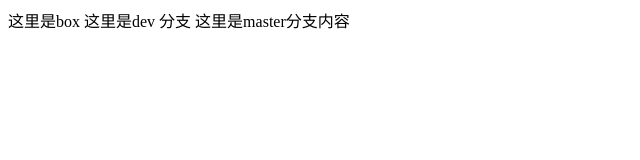
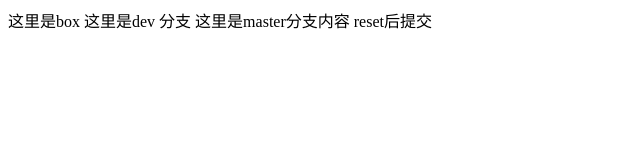
Before and after one commit to xiaotianle/test, a plain HTML site: page index.html in a window 1280 px wide. Shown: the whole page, without its empty margins (0-640 px from the left). Drawn offline with Linux system fonts and the light colour scheme.

Commit message:
reset后提交

```diff
--- a/index.html
+++ b/index.html
@@ -14,6 +14,7 @@
         这里是box
         这里是dev 分支
         这里是master分支内容
+        reset后提交
     </div>
 </body>
 </html>
```
